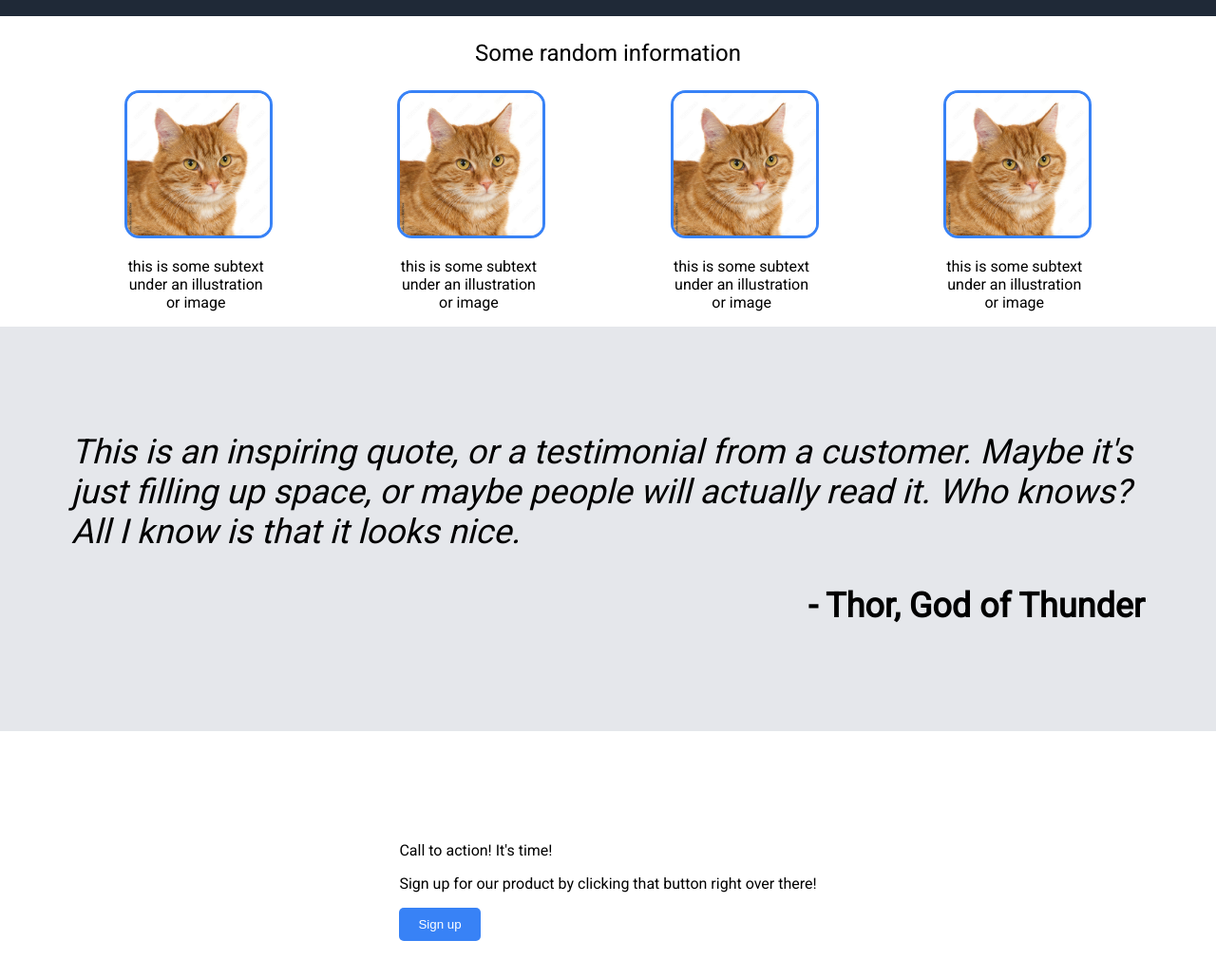
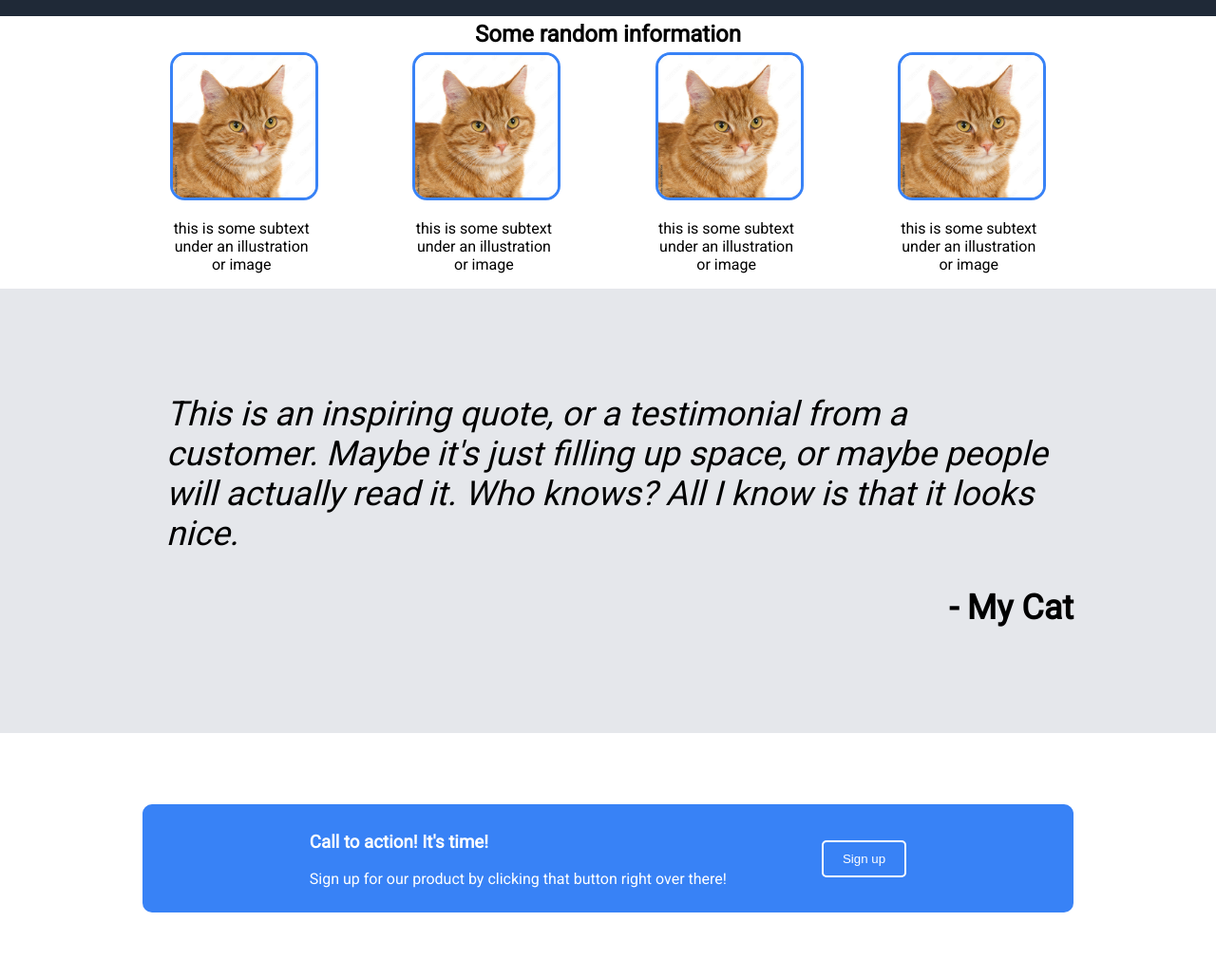
Before and after one commit to cchiu727/landing-page, a plain HTML site: page index.html in a window 1280 px wide. Shown: the part 416-1446 px from the top of the page at 95% size. Drawn offline with Linux system fonts and the light colour scheme.

Commit message:
Fix formatting and footer

```diff
--- a/index.css
+++ b/index.css
@@ -3,6 +3,7 @@ body {
     margin: 0;
 }
 
+/* header container */
 header {
     display: flex;
     align-items: center;
@@ -33,8 +34,10 @@ a {
 
     /*border: dotted red 1px; */
 }
+/*----------*/
 
-button {
+/* hero container */
+.hero-btn {
     background-color: #3882f6;
     border: none;
     border-radius: 5px;
@@ -60,45 +63,76 @@ button {
 .hero-img img {
     height: 300px;
 }
+/*----------*/
 
+/* info container */
 .info-container {
     display: flex;
     justify-content: space-evenly;
-    padding: 0px 50px;
-    gap: 50px;
+    padding: 0px 100px;
+    gap: 20px;
     text-align: center;
 }
 
 .secondary-title {
     font-size: 24px;
     text-align: center;
-    padding: 25px;
+    padding: 5px;
+    font-weight: bold;
 }
 
 .info-img {
     border: solid #3882f6 3px;
     border-radius: 10%;
     width: 150px;
+
 }
 
 .info-text {
     width: 150px;
 }
+/*----------*/
 
+/* quote container */
 .quote-container {
     background-color: #E5E7EB;
     padding: 75px;
     font-size: 36px;
 }
 
+.quote-text {
+    padding: 0 100px;
+}
+
 .quote-author {
     font-weight: bold;
     text-align: right;
+    padding-right: 75px;
 }
+/*----------*/
 
+/* footer */
 footer {
-    margin: 100px;
+    margin: 75px 150px;
     display: flex;
     justify-content: center;
     align-items: center;
+    gap: 100px;
+    padding: 10px;
+    background-color: #3882f6;
+    border-radius: 10px;
+    color: #FFFFFF;
 }
+
+.signup-container {
+    background-color: #3882f6;
+}
+
+.signup-btn {
+    border: solid #FFFFFF 2px;
+    border-radius: 5px;
+    background-color: #3882f6;
+    color: #FFFFFF;
+    padding: 10px 20px;
+}
+/*----------*/
--- a/index.html
+++ b/index.html
@@ -26,9 +26,9 @@
     </header>
     <div class="hero-container">
         <div class="hero-info">
-            <h1 class="title">Your local doctor office</h1>
+            <h1 class="title">Your local veterinarian</h1>
             <p>Redefining the way you communicate with your medical providers and suppliers.</p>
-            <button type="button">Sign up</button>
+            <button type="button" class="hero-btn">Sign up</button>
         </div>
         <div class="hero-img">
             <img src="/assets/hero-img.jpg" alt="Male doctor discussing clipboard contents with female nurse and male patient">
@@ -55,14 +55,14 @@
     </div>
     <div class="quote-container">
         <p class="quote-text"><em>This is an inspiring quote, or a testimonial from a customer. Maybe it's just filling up space, or maybe people will actually read it. Who knows? All I know is that it looks nice.</em></p>
-        <p class="quote-author">- Thor, God of Thunder</p>
+        <p class="quote-author">- My Cat</p>
     </div>
     <footer>
-        <div name="sign-up-container">
-            <p>Call to action! It's time!</p>
+        <div name="signup-text">
+            <h3>Call to action! It's time!</h3>
             <p>Sign up for our product by clicking that button right over there!</p>
-            <button type="button">Sign up</button>
         </div>
+        <button type="button" class="signup-btn">Sign up</button>
     </footer>
 </body>
 </html>
```
